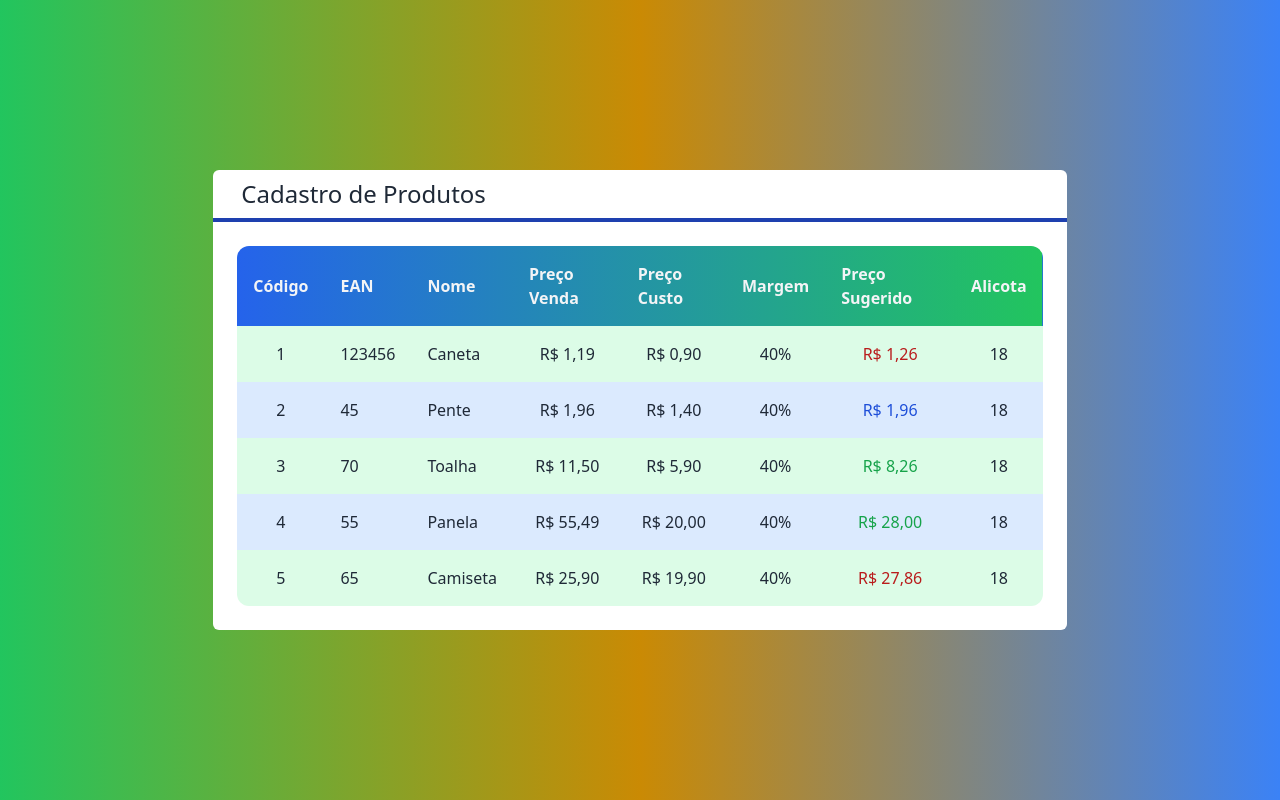
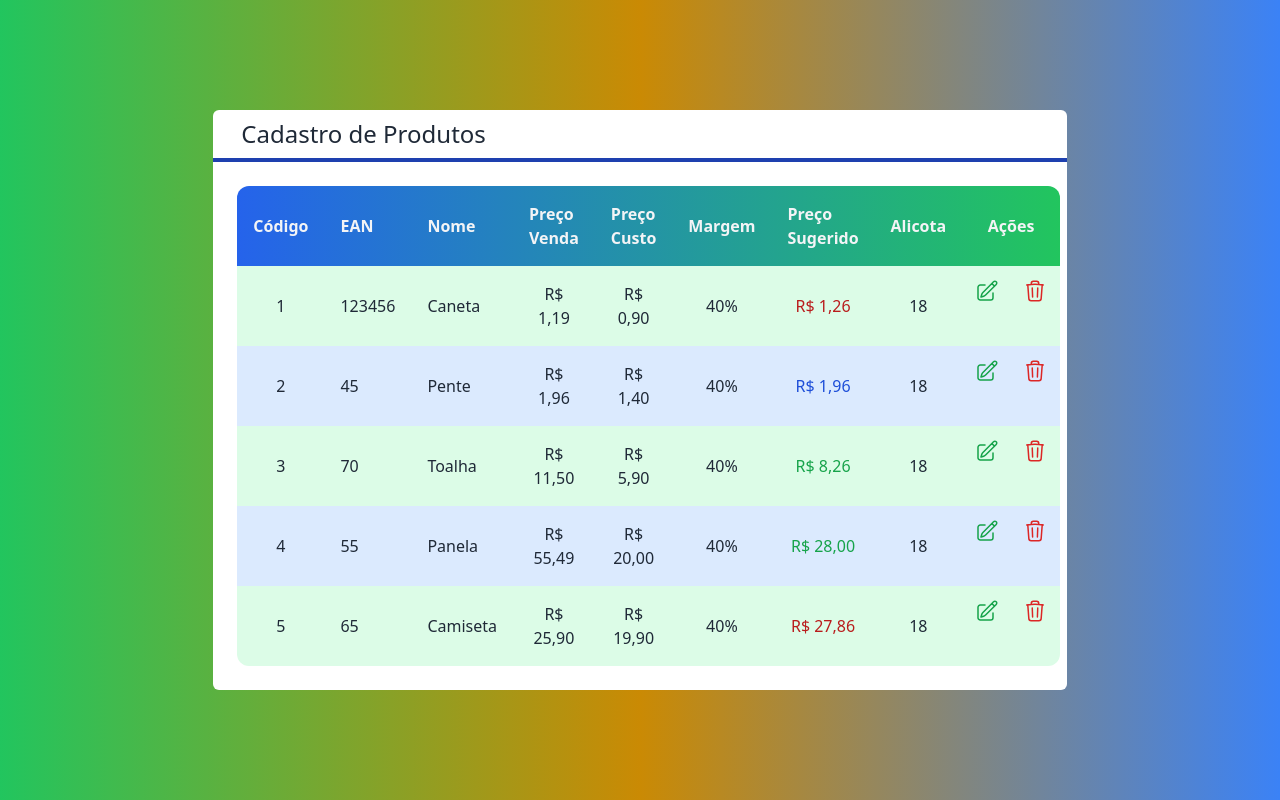
Before and after one commit to davidIsrael-rj/cadastro_produtos_Next.js, a Next.js app: page / in a window 1280 px wide. Built offline with nearby package versions, Linux system fonts and the light colour scheme.

Commit message:
Componente Tabela #03

```diff
--- /dev/null
+++ b/src/components/Icones.tsx
@@ -0,0 +1,13 @@
+export const IconeEdicao = (
+    <svg xmlns="http://www.w3.org/2000/svg" fill="none" viewBox="0 0 24 24" strokeWidth={1.5} stroke="currentColor" className="w-6 h-6">
+        <path strokeLinecap="round" strokeLinejoin="round" d="M16.862 4.487l1.687-1.688a1.875 1.875 0 112.652 2.652L10.582 16.07a4.5 4.5 0 01-1.897 1.13L6 18l.8-2.685a4.5 4.5 0 011.13-1.897l8.932-8.931zm0 0L19.5 7.125M18 14v4.75A2.25 2.25 0 0115.75 21H5.25A2.25 2.25 0 013 18.75V8.25A2.25 2.25 0 015.25 6H10" />
+    </svg>
+
+)
+
+export const IconeLixo = (
+    <svg xmlns="http://www.w3.org/2000/svg" fill="none" viewBox="0 0 24 24" strokeWidth={1.5} stroke="currentColor" className="w-6 h-6">
+        <path strokeLinecap="round" strokeLinejoin="round" d="M14.74 9l-.346 9m-4.788 0L9.26 9m9.968-3.21c.342.052.682.107 1.022.166m-1.022-.165L18.16 19.673a2.25 2.25 0 01-2.244 2.077H8.084a2.25 2.25 0 01-2.244-2.077L4.772 5.79m14.456 0a48.108 48.108 0 00-3.478-.397m-12 .562c.34-.059.68-.114 1.022-.165m0 0a48.11 48.11 0 013.478-.397m7.5 0v-.916c0-1.18-.91-2.164-2.09-2.201a51.964 51.964 0 00-3.32 0c-1.18.037-2.09 1.022-2.09 2.201v.916m7.5 0a48.667 48.667 0 00-7.5 0" />
+    </svg>
+
+)
--- a/src/components/Tabela.tsx
+++ b/src/components/Tabela.tsx
@@ -1,10 +1,15 @@
 import Produto from "@/core/Produto"
+import { IconeEdicao, IconeLixo } from "./Icones"
 
 interface TabelaProps {
     produtos: Produto[]
+    produtoSelecionado?: (produto: Produto) => void
+    produtoExcluido?: (produto: Produto) => void
 }
 
 export default function Tabela(props: TabelaProps) {
+
+    const exibirAcoes = props.produtoExcluido || props.produtoSelecionado
 
     function renderizarCabecalho() {
         return (
@@ -17,9 +22,38 @@
                 <th className="text-left p-4">Margem</th>
                 <th className="text-left p-4">Preço Sugerido</th>
                 <th className="text-left p-4">Alicota</th>
+                {exibirAcoes ? <th className="p-4">Ações</th> : false}
             </tr>
         )
     }
+
+    function renderizarAcoes(produto: Produto) {
+        return (
+            <td className="flex justify-center">
+                {props.produtoSelecionado ? (
+                    <button onClick={()=> props.produtoSelecionado?.(produto)}
+                    className={`
+                    flex justify-center items-center
+                    text-green-600 rounded-full p-2 m-1
+                    hover:bg-slate-50
+                    `}>
+                        {IconeEdicao}
+                    </button>
+                ) : false}
+                {props.produtoExcluido ? (
+                    <button onClick={()=> props.produtoExcluido?.(produto)}
+                    className={`
+                    flex justify-center items-center
+                    text-red-600 rounded-full p-2 m-1
+                    hover:bg-slate-50
+                    `}>
+                        {IconeLixo}
+                    </button>
+                ) : false}
+            </td>
+        )
+    }
+
     function mascaraDados(dados) {
         const resultado = (`R$ ${((dados).toFixed(2)).replace('.', ',')}`)
         return resultado
@@ -42,8 +76,8 @@
         return props.produtos?.map((produto, i) => {
             return (
                 <tr key={produto.id}
-                className={`
-                    ${i % 2 === 0 ? 'bg-green-100': 'bg-blue-100'}
+                    className={`
+                    ${i % 2 === 0 ? 'bg-green-100' : 'bg-blue-100'}
                 `}>
                     <td className="text-center p-4">{produto.id}</td>
                     <td className="text-left p-4">{produto.cod_barra}</td>
@@ -53,6 +87,7 @@
                     <td className="text-center p-4">{`${produto.margem}%`}</td>
                     {precoSugerido(produto.preco_venda, produto.preco_custo, produto.margem)}
                     <td className="text-center p-4">{produto.alicota}</td>
+                    {exibirAcoes ? renderizarAcoes(produto) : false}
                 </tr>
             )
         })
--- a/src/pages/index.tsx
+++ b/src/pages/index.tsx
@@ -4,20 +4,30 @@
 
 export default function Home() {
   const produtos = [
-    new Produto("123456","Caneta", 1.19, 0.90, 40, "18", "1"),
-    new Produto("45","Pente", 1.96, 1.40, 40, "18", "2"),
-    new Produto("70","Toalha", 11.50, 5.90, 40, "18", "3"),
-    new Produto("55","Panela", 55.49, 20.00, 40, "18", "4"),
-    new Produto("65","Camiseta", 25.90, 19.90, 40, "18", "5"),
+    new Produto("123456", "Caneta", 1.19, 0.90, 40, "18", "1"),
+    new Produto("45", "Pente", 1.96, 1.40, 40, "18", "2"),
+    new Produto("70", "Toalha", 11.50, 5.90, 40, "18", "3"),
+    new Produto("55", "Panela", 55.49, 20.00, 40, "18", "4"),
+    new Produto("65", "Camiseta", 25.90, 19.90, 40, "18", "5"),
   ]
+
+  function produtoSelecionado(produto: Produto) {
+console.log(`Selecionando : ${produto.nome}`)
+  }
+
+  function produtoExcluido(produto: Produto) {
+console.log(`Excluir ${produto.nome}`)
+  }
+
   return (
-
     <div className={`
       flex h-screen justify-center items-center
       bg-gradient-to-r from-green-500 via-yellow-600 to-blue-500
     `}>
       <Layout titulo="Cadastro de Produtos">
-        <Tabela produtos={produtos}></Tabela>
+        <Tabela produtos={produtos}
+          produtoSelecionado={produtoSelecionado}
+          produtoExcluido={produtoExcluido}></Tabela>
       </Layout>
     </div>
 
```
